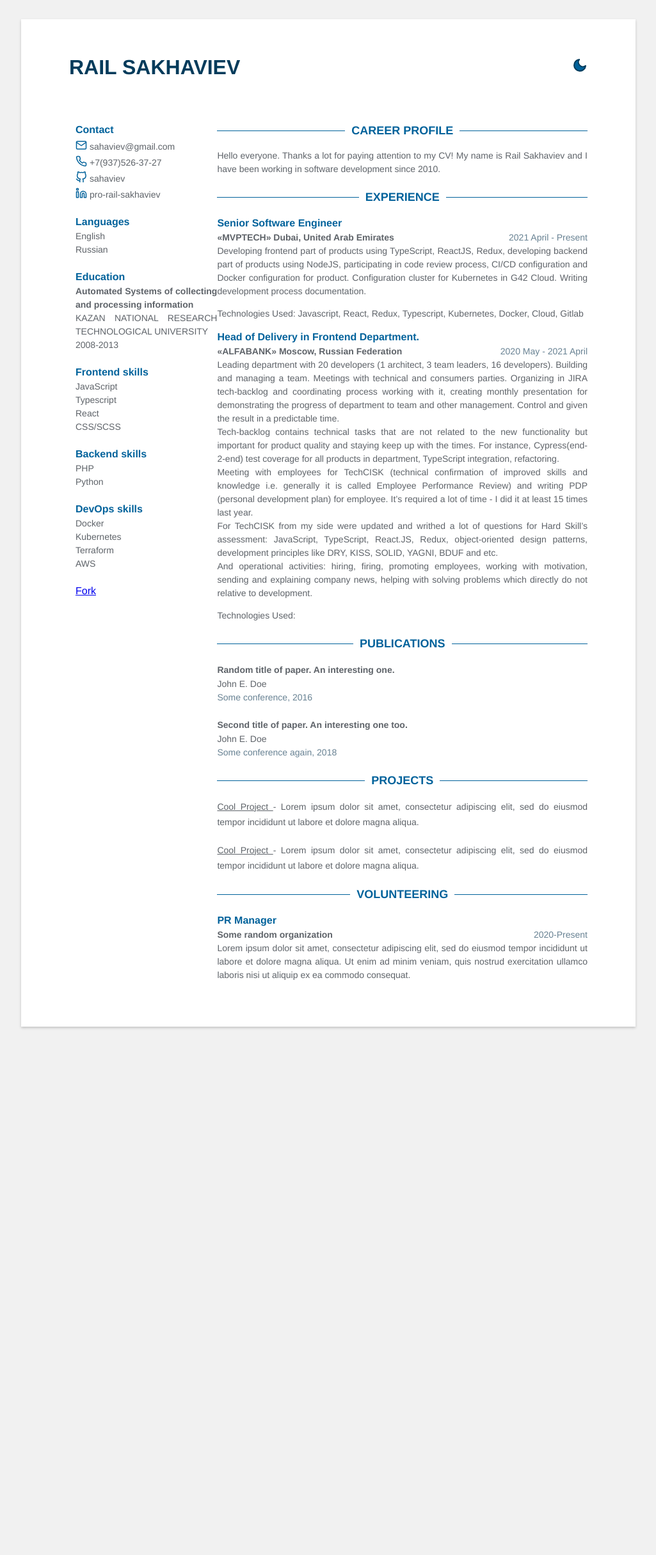
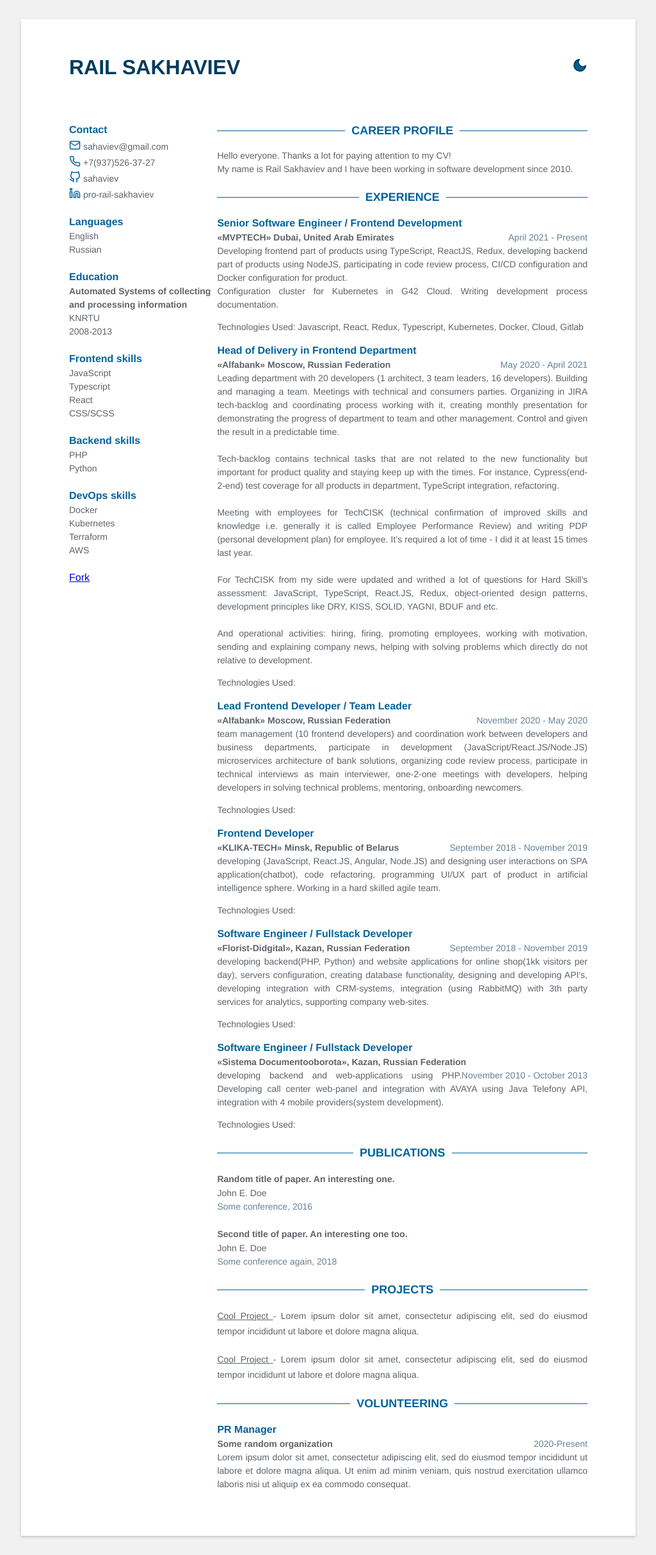
Before and after one commit to sahaviev/sahaviev.github.io, a Jekyll site: the page built from index.html, in a window 1280 px wide. Shown: the whole page at 64% size, without its empty margins (127-1152 px from the left). Built offline with Jekyll 4.4.1, drawn with Linux system fonts in a browser that asks for light colours; before the commit the page ends 1635 px from its top, so only the background shows below that.

Commit message:
CV-1: update information about experience 3

```diff
--- a/_data/data.yml
+++ b/_data/data.yml
@@ -17,7 +17,8 @@ languages:
 education:
   - degree: Automated Systems of collecting and processing information
     time: 2008-2013
-    university: KAZAN NATIONAL RESEARCH TECHNOLOGICAL UNIVERSITY
+    university: KNRTU
+    university_description: Kazan National Research Technological University
 
 skills:
   - category: Frontend
@@ -39,45 +40,77 @@ skills:
 
 # Profile
 profile: |
-  Hello everyone. Thanks a lot for paying attention to my CV!
+  Hello everyone. Thanks a lot for paying attention to my CV!<br />
   My name is Rail Sakhaviev and I have been working in software development since 2010.
 
 # Experience
 experience:
-  - role: Senior Software Engineer
-    time: 2021 April - Present
+  - role: Senior Software Engineer / Frontend Development
+    time: April 2021 - Present
     company: «MVPTECH» Dubai, United Arab Emirates
     details: |
       Developing frontend part of products using TypeScript, ReactJS, Redux, developing backend part of products using
-      NodeJS, participating in code review process, CI/CD configuration and Docker configuration for product.
+      NodeJS, participating in code review process, CI/CD configuration and Docker configuration for product.<br />
       Configuration cluster for Kubernetes in G42 Cloud. Writing development process documentation.
     technologies_used: |
       Javascript, React, Redux, Typescript, Kubernetes, Docker, Cloud, Gitlab
 
-  - role: Head of Delivery in Frontend Department.
-    time: 2020 May - 2021 April
-    company: «ALFABANK» Moscow, Russian Federation
+  - role: Head of Delivery in Frontend Department
+    time: May 2020 - April 2021
+    company: «Alfabank» Moscow, Russian Federation
     details: |
       Leading department with 20 developers (1 architect, 3 team leaders, 16 developers).
       Building and managing a team. Meetings with technical and consumers parties.
       Organizing in JIRA tech-backlog and coordinating process working with it, creating monthly presentation for
       demonstrating the progress of department to team and other management. Control and given the result in a
       predictable time.
-      <br />
+      <br /><br />
       Tech-backlog contains technical tasks that are not related to the new functionality but important for product
       quality and staying keep up with the times. For instance, Cypress(end-2-end) test coverage for all products in
       department, TypeScript integration, refactoring.
-      <br />
+      <br /><br />
       Meeting with employees for TechCISK (technical confirmation of improved skills and knowledge i.e. generally it is
       called Employee Performance Review) and writing PDP (personal development plan) for employee.
       It’s required a lot of time - I did it at least 15 times last year.
-      <br />
+      <br /><br />
       For TechCISK from my side were updated and writhed a lot of questions for Hard Skill’s assessment: JavaScript,
       TypeScript, React.JS, Redux, object-oriented design patterns, development principles like DRY, KISS, SOLID,
       YAGNI, BDUF and etc.
-      <br />
+      <br /><br />
       And operational activities: hiring, firing, promoting employees, working with motivation, sending and explaining
       company news, helping with solving problems which directly do not relative to development.
+
+  - role: Lead Frontend Developer / Team Leader
+    time: November 2020 - May 2020
+    company: «Alfabank» Moscow, Russian Federation
+    details: |
+      team management (10 frontend developers) and coordination work between developers and business departments,
+      participate in development (JavaScript/React.JS/Node.JS) microservices architecture of bank solutions,
+      organizing code review process, participate in technical interviews as main interviewer,
+      one-2-one meetings with developers, helping developers in solving technical problems,
+      mentoring, onboarding newcomers.
+
+  - role: Frontend Developer
+    time: September 2018 - November 2019
+    company: «KLIKA-TECH» Minsk, Republic of Belarus
+    details: |
+      developing (JavaScript, React.JS, Angular, Node.JS) and designing user interactions on SPA application(chatbot),
+      code refactoring, programming UI/UX part of product in artificial intelligence sphere. Working in a hard skilled agile team.
+
+  - role: Software Engineer / Fullstack Developer
+    time: September 2018 - November 2019
+    company: «Florist-Didgital», Kazan, Russian Federation
+    details: |
+      developing backend(PHP, Python) and website applications for online shop(1kk visitors per day), servers configuration,
+      creating database functionality, designing and developing API's, developing integration with CRM-systems,
+      integration (using RabbitMQ) with 3th party services for analytics, supporting company web-sites.
+
+  - role: Software Engineer / Fullstack Developer
+    time: November 2010 - October 2013
+    company: «Sistema Documentooborota», Kazan, Russian Federation
+    details: |
+      developing backend and web-applications using PHP. Developing call center web-panel and integration with AVAYA using
+      Java Telefony API, integration with 4 mobile providers(system development).
 
 publications:
   - title: Random title of paper. An interesting one.
--- a/_sass/_base.scss
+++ b/_sass/_base.scss
@@ -11,12 +11,11 @@ body {
 .container {
     max-width: 900px;
     min-height: 900px;
-    margin: 0 auto;
     background-color: var(--bg-color-cv);
     box-shadow: 0px 2px 4px rgba(0,0,0,0.2);
     padding:30px;
-    margin-top:30px;
-    margin-bottom: 30px;
+    margin: 30px auto;
+
     .container-block {
         width: 90%;
         margin: 0 auto;
@@ -25,7 +24,7 @@ body {
         grid-template-columns: 2fr 5fr;
         .sidebar {
             margin-top: 20px;
-            margin-left: 10px;
+            margin-right: 10px;
         }
     }
 }
```
